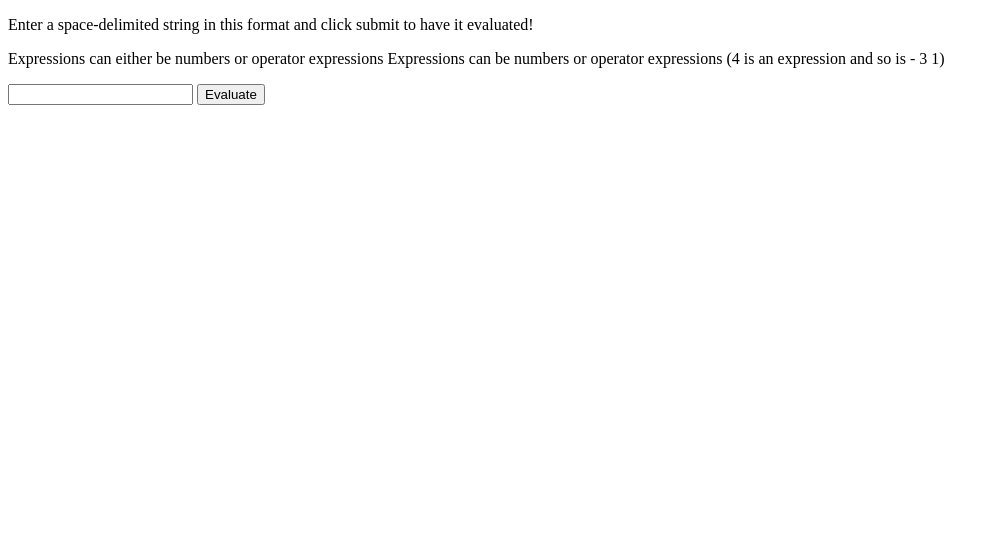
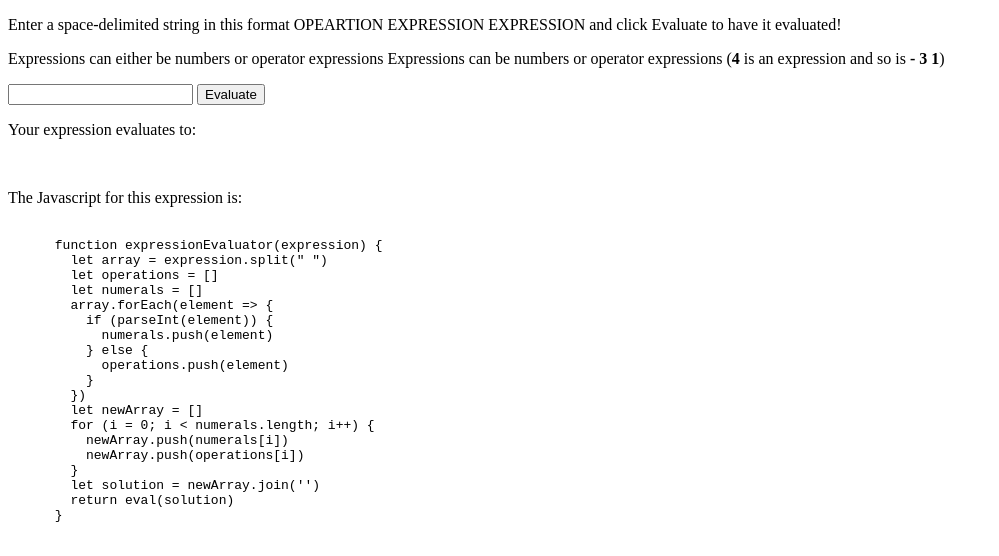
Before and after one commit to liamkillion/coding-at-button, a plain HTML site: page index.html in a window 1280 px wide. Shown: the whole page, without its empty margins (0-999 px from the left). Drawn offline with Linux system fonts and the light colour scheme.

Commit message:
clean up html

```diff
--- a/index.html
+++ b/index.html
@@ -5,11 +5,35 @@
     <title>Coding At Buttom</title>
   </head>
   <body>
-    <p>Enter a space-delimited string in this format <operation> <expression> <expression> and click submit to have it evaluated!</p>
-    <p>Expressions can either be numbers or operator expressions Expressions can be numbers or operator expressions (4 is an expression and so is - 3 1)</p>
+    <p>Enter a space-delimited string in this format OPEARTION EXPRESSION EXPRESSION and click Evaluate to have it evaluated!</p>
+    <p>Expressions can either be numbers or operator expressions Expressions can be numbers or operator expressions (<strong>4</strong> is an expression and so is <strong>- 3 1</strong>)</p>
     <input type="text" name="input" id="input"></input>
     <button type="submit" name="button" id="submit">Evaluate</button>
+    <p>Your expression evaluates to:</p>
     <p id="output"></p>
+    <br>
+    <p>The Javascript for this expression is:</p>
+    <pre><code>
+      function expressionEvaluator(expression) {
+        let array = expression.split(" ")
+        let operations = []
+        let numerals = []
+        array.forEach(element => {
+          if (parseInt(element)) {
+            numerals.push(element)
+          } else {
+            operations.push(element)
+          }
+        })
+        let newArray = []
+        for (i = 0; i < numerals.length; i++) {
+          newArray.push(numerals[i])
+          newArray.push(operations[i])
+        }
+        let solution = newArray.join('')
+        return eval(solution)
+      }
+    </code></pre>
     <script type="text/javascript" src="index.js"></script>
   </body>
 </html>
--- a/index.js
+++ b/index.js
@@ -25,7 +25,6 @@ let input = document.getElementById('input')
 let output = document.getElementById('output')
 
 function showValue() {
-  console.log(input.value)
   output.innerHTML = expressionEvaluator(input.value)
 }
 
```
Also changed, not shown: 1 other file.
